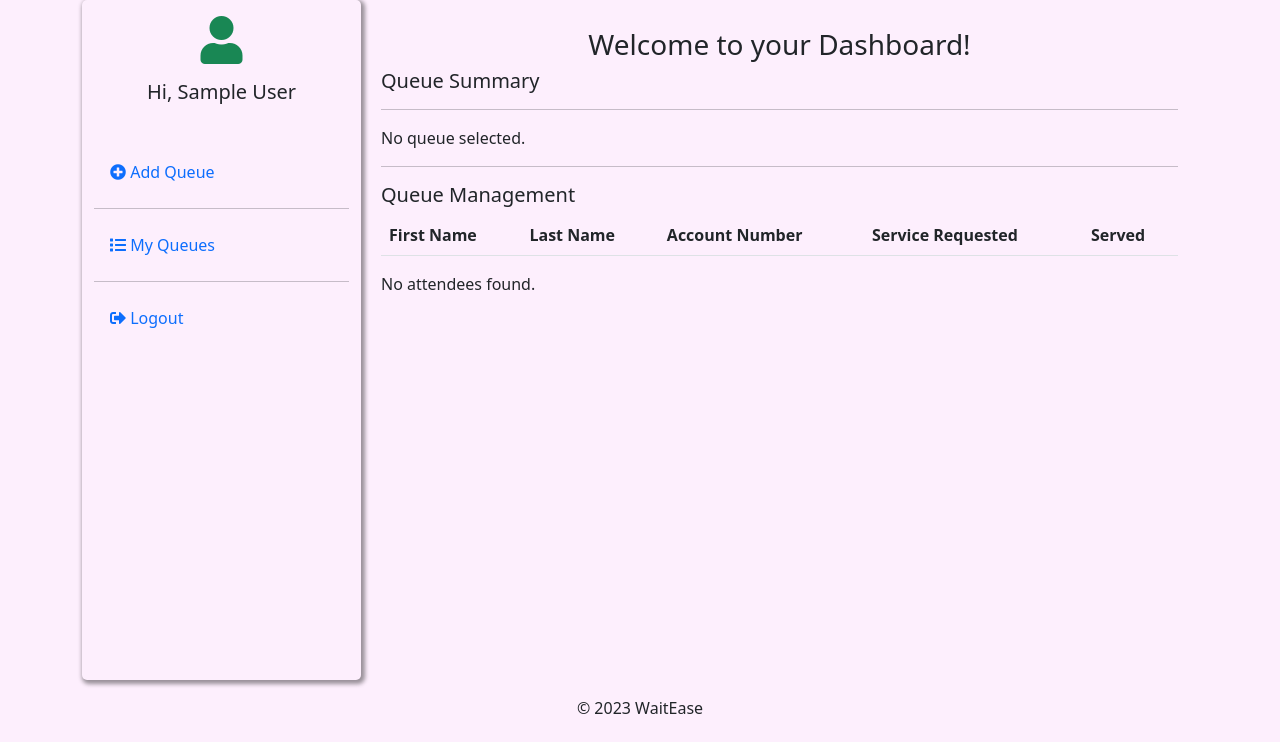
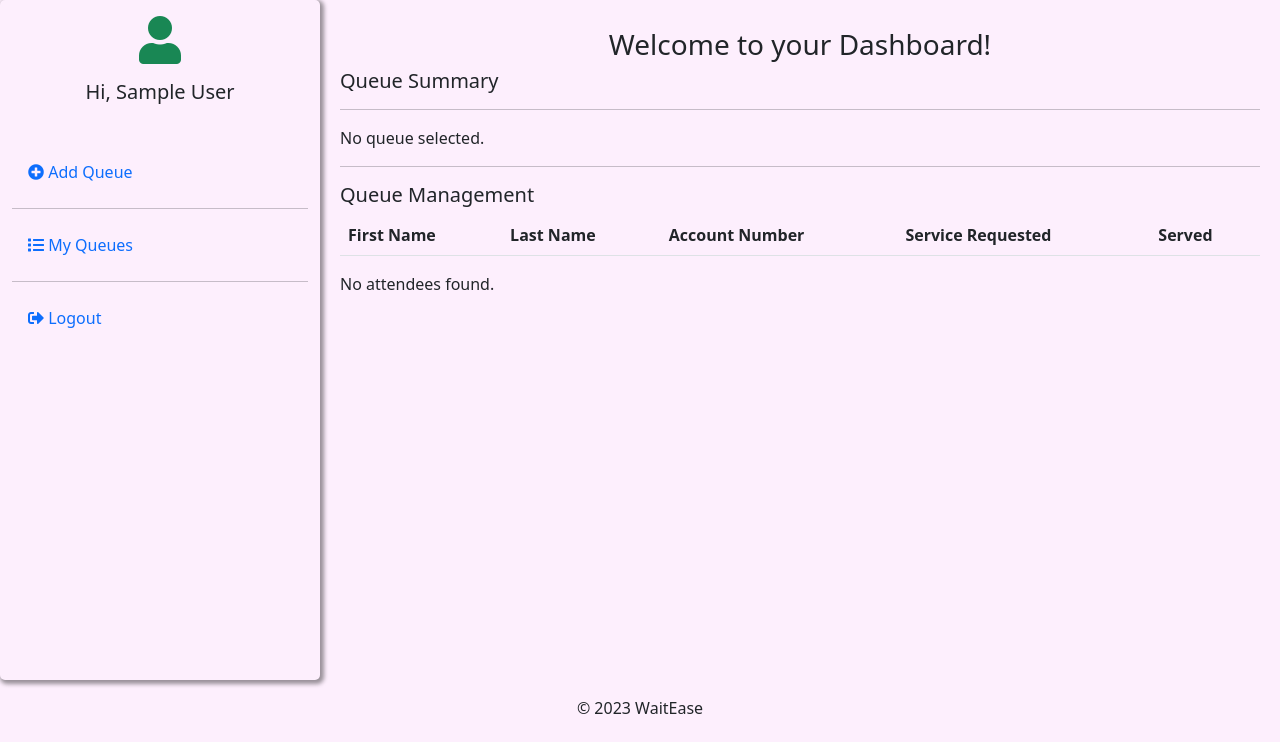
Before and after one commit to kenneth-alt/wait-ease-v1, a Flask app: page /dashboard in a window 1280 px wide. Shown: the part 58-800 px from the top of the page. Run offline with Flask 3, Linux system fonts and the light colour scheme; the visitor is signed in with stand-in values (Sample User, id 1); data that the repository does not hold is empty; some libraries are stand-ins or nearby versions.

Commit message:
overwrite layout style

```diff
--- a/templates/layout.html
+++ b/templates/layout.html
@@ -12,7 +12,7 @@
 <body>
     {% include 'includes/_navbar.html'%}
 
-    <div class="container">
+    <div class="container-fluid" style="margin: 0; padding: 0;">
         {% include 'includes/_messages.html' %}
         {% block body %} {% endblock %}
     </div>
```
